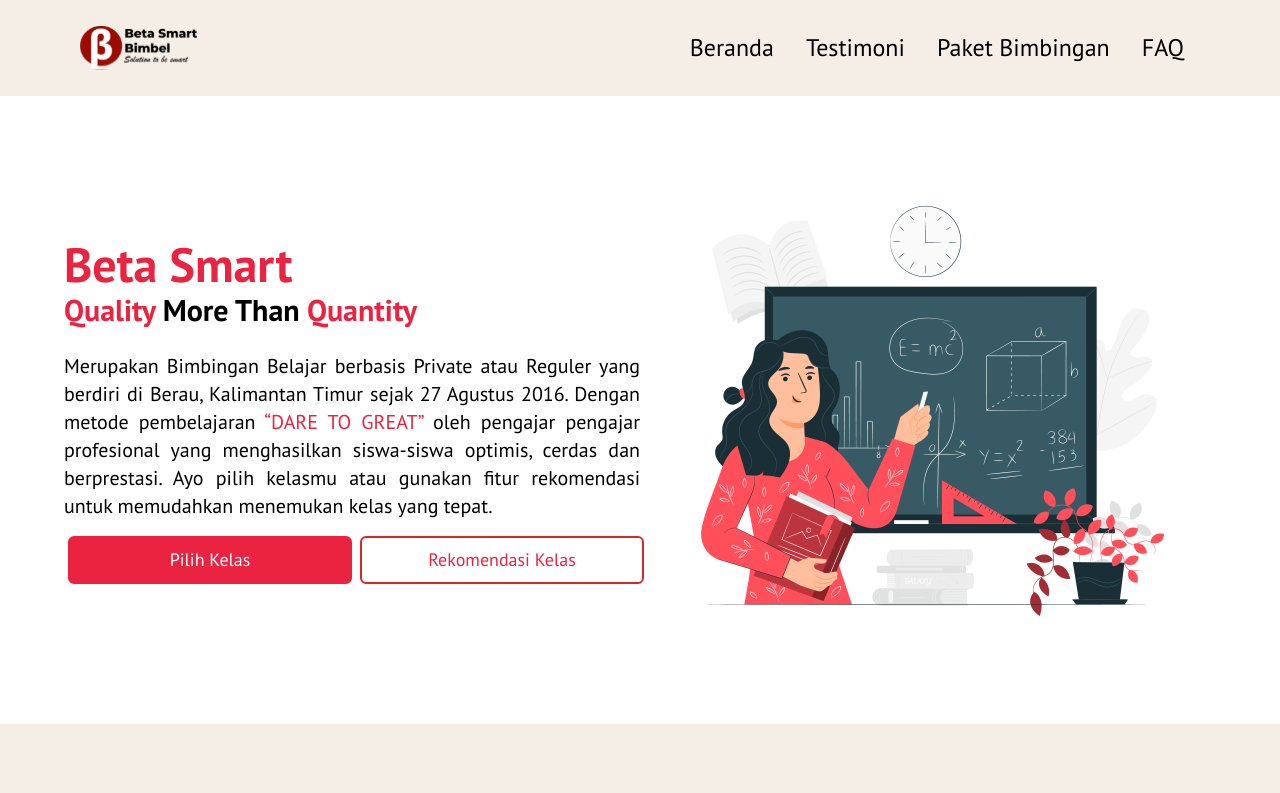
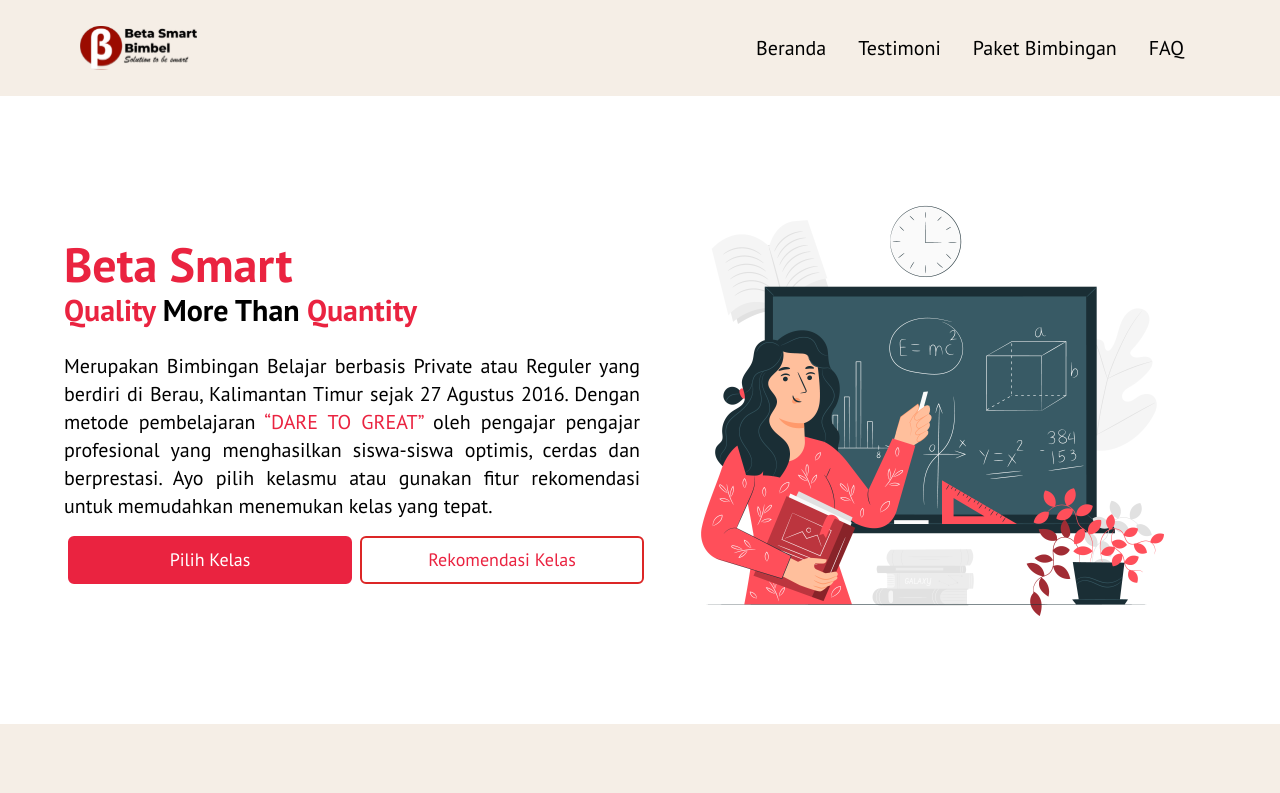
Before and after one commit to jerdasi/user-bimbel-bs, a React (Create React App) app: page / in a window 1280 px wide. Shown: the top 793 px of the page. Built offline with nearby package versions, Linux system fonts and the light colour scheme; no server answers.

Commit message:
style: navbar md

```diff
--- a/src/Components/Navbar.jsx
+++ b/src/Components/Navbar.jsx
@@ -15,7 +15,7 @@
     return (
         <div className='w-full h-24 flex justify-between items-center bg-antique mx-auto px-4 md:px-20'>
             <img src={logo} alt="" className='' />
-            <ul className='hidden md:flex text-2xl'>
+            <ul className='hidden md:flex text-xl'>
                 <a href='/' className='text-black no-underline'><li className='p-4 hover:text-merah-bs hover:font-bold cursor-pointer'
                 >Beranda</li> </a>
                 <a href='/' className='text-black no-underline'><li className='p-4 hover:text-merah-bs hover:font-bold'>Testimoni</li></a>
```
